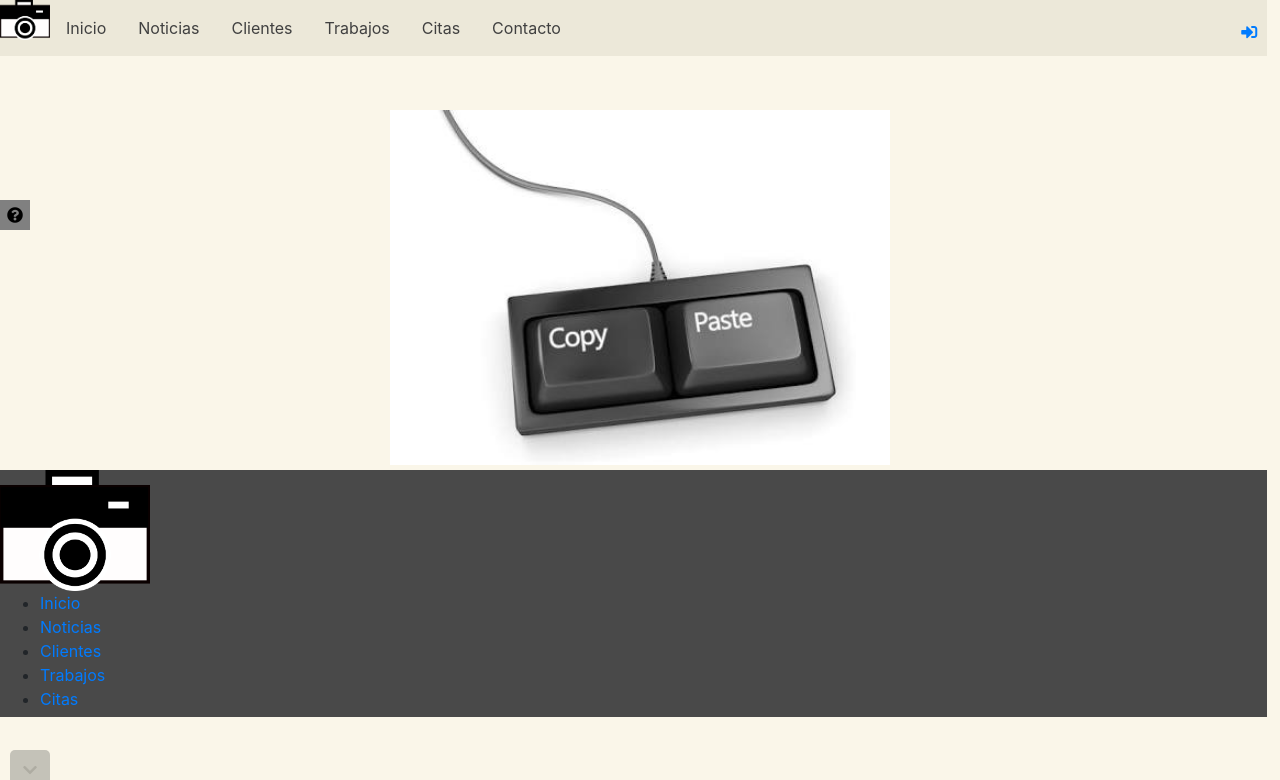
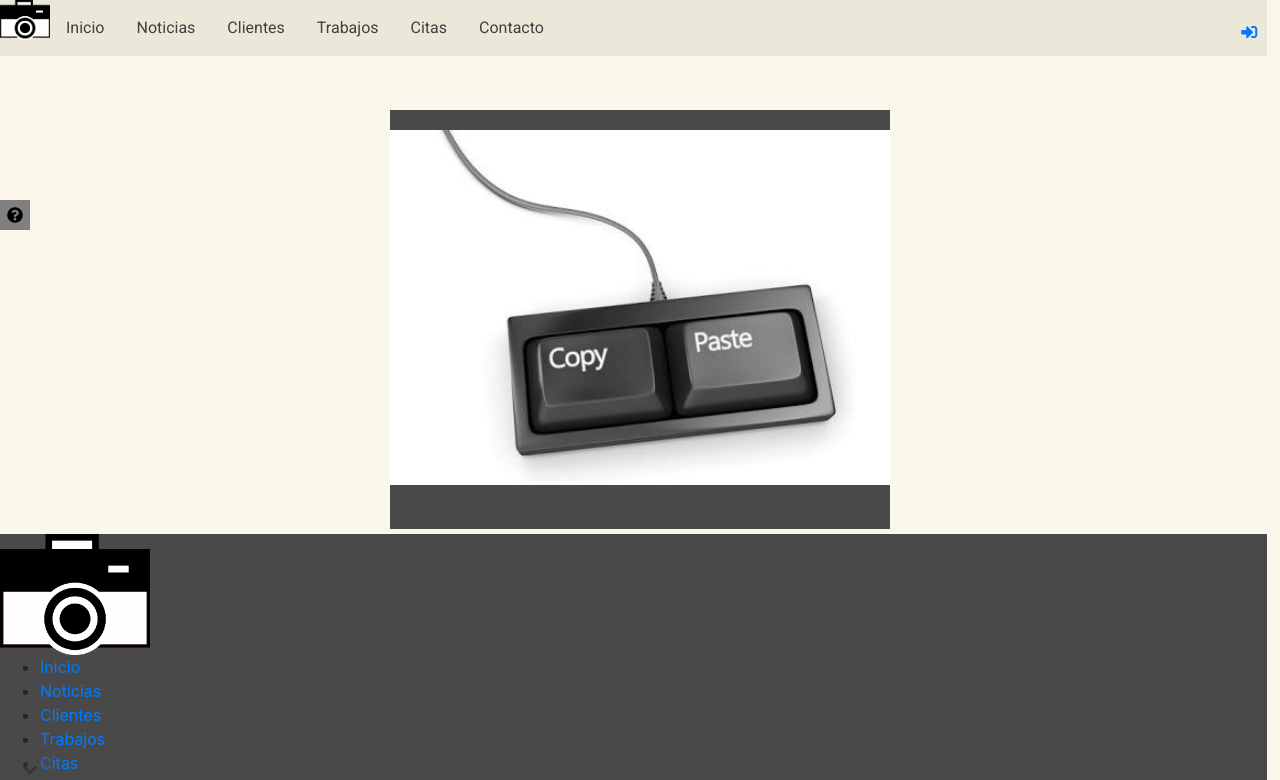
Before and after one commit to silvericarus/estudio-fotografia, a PHP site: page / in a window 1280 px wide. Shown: the top 780 px of the page. Run offline with PHP 8.4, Linux system fonts and the light colour scheme; data that the repository does not hold is empty; some libraries are stand-ins or nearby versions.

Commit message:
Añadidas fuentes en la mayoría de la web

```diff
--- a/css/main.css
+++ b/css/main.css
@@ -1,4 +1,6 @@
 /*Inicio clientes.php*/
+@import url('https://fonts.googleapis.com/css?family=Amiri|Roboto');
+
 #searchbar{
 	box-shadow: 2px 2px 5px;
     position: absolute;
@@ -15,6 +17,7 @@
     margin-top: 110px;
     background-color: #494949;
     color: #faf6e9;
+    font-family: "Amiri",serif;
 }
 
 .content>table{
@@ -74,6 +77,7 @@ body{
     text-align: center;
     padding: 16px;
     text-decoration: none;
+    font-family: "Roboto",sans-serif;
 }
 
 #navbar>ul>li>a:hover{
@@ -119,6 +123,7 @@ body{
 }
 .mensaje span{
 	background-color: #494949;
+  font-family: "Roboto",sans-serif;
 }
 .correcto{
 	color:#27AA15;
@@ -159,6 +164,7 @@ body{
   text-decoration: none;
   color: black;
   font-weight: bold;
+  font-family: 'Roboto', sans-serif;
   z-index: 1;
   font-size: 14px;
   padding: 10px 40px 10px 20px;
@@ -253,7 +259,7 @@ button[disabled="false"]:hover .next {
   width:80%;
   margin-left:auto;
   margin-right: auto;
-  margin-bottom: 5px;
+  margin-bottom: 15px;
   background-color: #494949;
   border-radius: 5px;
   box-shadow: 5px 5px 10px 3px rgba(0,0,0,0.69);
@@ -284,3 +290,11 @@ button[disabled="false"]:hover .next {
   margin-top: 5px;
   background-color: #494949;
 }
+
+#imgspan{
+  display: block;
+  margin-left: auto;
+  margin-right: auto;
+  margin-top: 20px;
+  margin-bottom: 20px;
+}
--- a/index.php
+++ b/index.php
@@ -39,7 +39,7 @@
 
 			$archivo = rand(0,sizeof($files)-1);
 
-			echo "<img src='./img/trabajos/$files[$archivo]' alt='Trabajo aleatorio' width='500px'><br>";
+			echo "<img src='./img/trabajos/$files[$archivo]' alt='Trabajo aleatorio' width='500px' id='imgspan'><br>";
 
 			$currenttimestamp = date("Y-m-d");
 
@@ -51,7 +51,7 @@
 			$resultado = mysqli_fetch_array($datos,MYSQLI_ASSOC);
 
 			while (!is_null($resultado)) {
-				echo "<div class='noticiap'><img src='./img/noticias/$resultado[imagen]' alt='$resultado[titular]' width='250px'><br><b>$resultado[titular]</b><form action='php/noticias/verNoticia.php' method='post'>
+				echo "<div class='noticiap'><img src='./img/noticias/$resultado[imagen]' alt='$resultado[titular]' width='250px'><br>$resultado[titular]<form action='php/noticias/verNoticia.php' method='post'>
 				<input type='hidden' name='n' value='$resultado[id]'>
 		<input type='submit' name='verNoticia' value='Ver' class='botonEditar'>
 	</form></div>";
```
